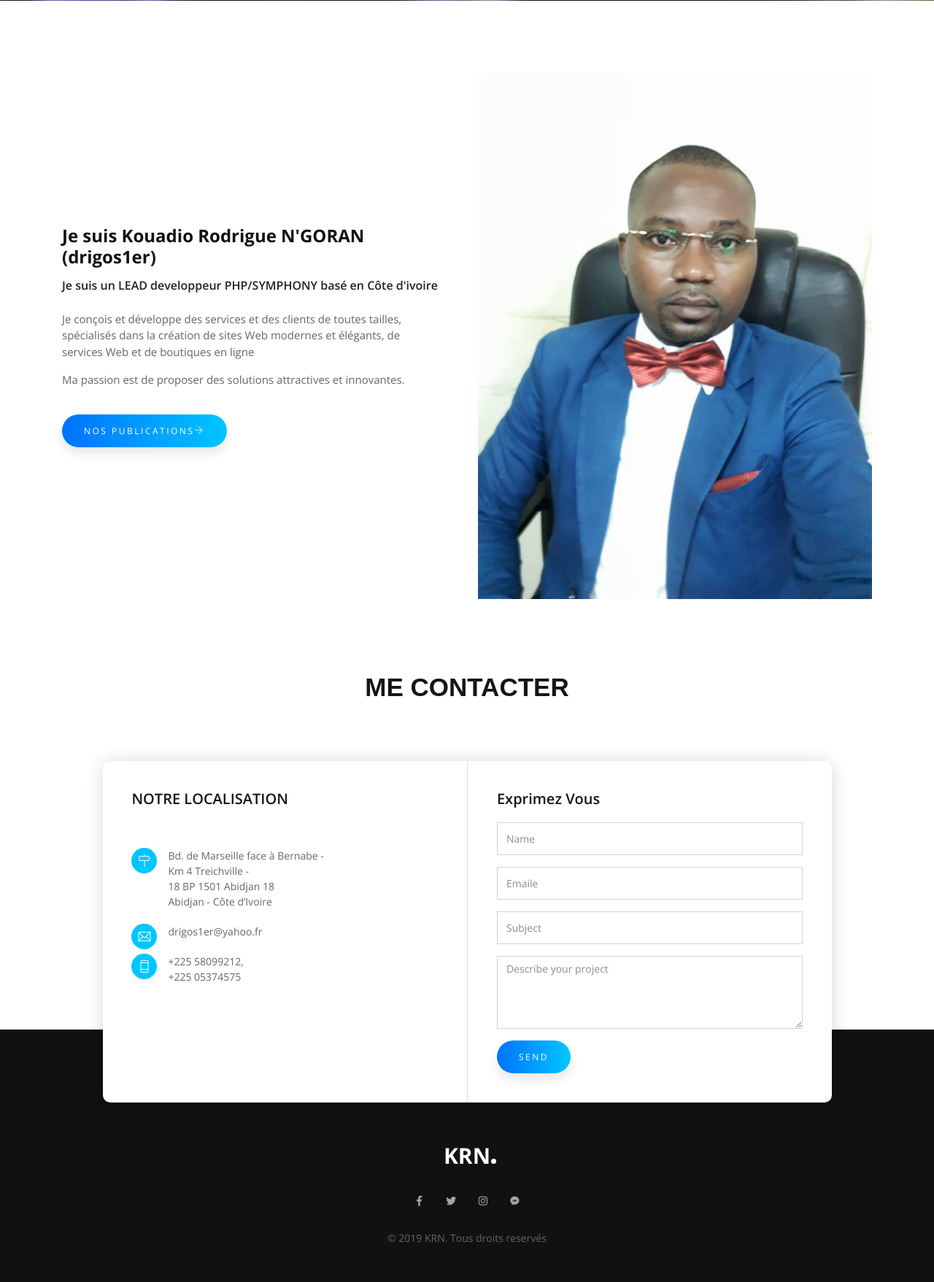
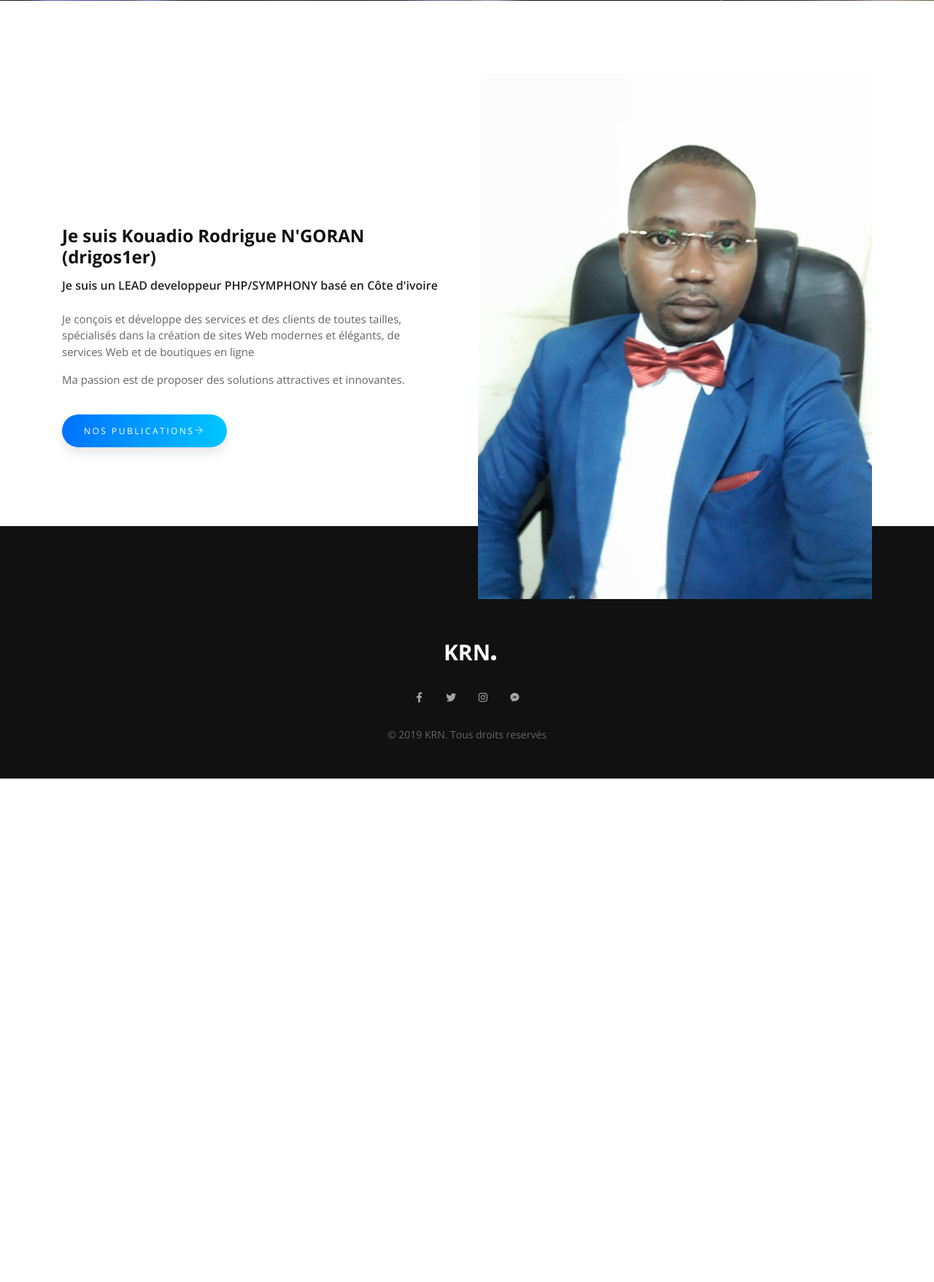
Before and after one commit to drigos1er/OCRBLOG, a PHP site: page / in a window 1280 px wide. Shown: the part 820-2577 px from the top of the page at 73% size. After the commit the page ends 1887 px from the top, so only its background shows below. Run offline with PHP 8.4, Linux system fonts and the light colour scheme; some libraries are stand-ins or nearby versions; some web fonts are replaced.

Commit message:
FORM CONTACT PAGE DOWN

```diff
--- a/index.php
+++ b/index.php
@@ -13,6 +13,9 @@ if (isset($_GET['key'])) {
     } elseif ($_GET['key'] == 'addpost') {
         $addpost= new \Blog\controller\BlogPostController();
         $addpost->addPost();
+    } elseif ($_GET['key'] == 'formcontact') {
+        $contact= new \Blog\controller\FormContactController();
+        $contact->sendmail();
     } elseif ($_GET['key'] == 'logout') {
         $logoff= new \Blog\controller\LoginController();
         $logoff->logout();
--- a/src/view/home.html.twig
+++ b/src/view/home.html.twig
@@ -77,72 +77,6 @@
 
 
 
-    <!-- Contact Start -->
-    <section id="contact" class="section p-0px-b contact-section">
-        <div class="container">
-            <div class="row justify-content-center m-60px-b md-m-40px-b">
-                <div class="col-12 col-md-10 col-lg-7">
-                    <div class="section-title text-center">
-                        <h2 class="font-alt">ME CONTACTER</h2>
-                        <p></p>
-                    </div>
-                </div>
-            </div>
-
-            <div class="contact-us-box">
-                <div class="row no-gutters">
-                    <div class="col-md-6">
-                        <div class="contact-info-box">
-                            <h2>NOTRE LOCALISATION</h2>
-                            <p class="desc"></p>
-                            <div class="contact-info">
-                                <i class="icon theme-bg ti-direction"></i>
-                                <p>Bd. de Marseille face à Bernabe -<br/> Km 4
-                                    Treichville - <br/>18 BP 1501 Abidjan 18<br/>
-                                    Abidjan - Côte d’Ivoire</p>
-                            </div>
-
-                            <div class="contact-info">
-                                <i class="icon theme-bg ti-email"></i>
-                                <p>drigos1er@yahoo.fr</p>
-                            </div>
-
-                            <div class="contact-info">
-                                <i class="icon theme-bg ti-mobile"></i>
-                                <p>+225 58099212,<br/> +225 05374575</p>
-                            </div>
-                        </div>
-                    </div>
-                    <div class="col-md-6">
-                        <!-- Contact Form -->
-                        <div class="contact-form">
-                            <h2>Exprimez vous</h2>
-                            <form>
-                                <div class="form-group">
-                                    <input name="Phone" placeholder="Name" class="form-control" type="text">
-                                </div>
-                                <div class="form-group">
-                                    <input name="Email" placeholder="Emaile" class="form-control" type="email">
-                                </div>
-                                <div class="form-group">
-                                    <input name="Subject" placeholder="Subject" class="form-control" type="text">
-                                </div>
-                                <div class="form-group">
-                                    <textarea name="comment" placeholder="Describe your project" rows="3" class="form-control"></textarea>
-                                </div>
-                                <div class="send">
-                                    <button class="m-btn m-btn-theme"><i class="fa fa-envelope-o" aria-hidden="true"></i>Send</button>
-                                </div>
-                            </form>
-                        </div>
-                        <!-- / -->
-                    </div>
-
-                </div>
-            </div>
-        </div> <!-- Container -->
-    </section>
-    <!-- Contact End -->
 
 
 </main>
--- a/src/view/layout.html.twig
+++ b/src/view/layout.html.twig
@@ -68,7 +68,7 @@
 
                     {% if session.typeuser != "administrateur" %} <li><a class="nav-link" href="index.php?key=blogpost"> NOS ARTICLES </a></li>{% endif %}
 
-                    <li><a class="nav-link" href="#contact">CONTACTEZ NOUS </a></li>
+                    <li><a class="nav-link" href="index.php?key=formcontact">CONTACTEZ NOUS </a></li>
                     {% if session.username==null %}<li><a class="nav-link" href="index.php?key=register">CONNECTEZ VOUS</a></li>{% endif %}
 
                     {% if session.username %} <li><a class="nav-link" href="index.php?key=profil">MON PROFIL(<span style="color: #00c6ff; font-weight: bold" >{{ session.username }}</span>)</a></li>{% endif %}
```
Also changed, not shown: src/controller/FormContactController.php (added, +61 -0 lines), src/view/formcontact.html.twig (added, +85 -0 lines).
